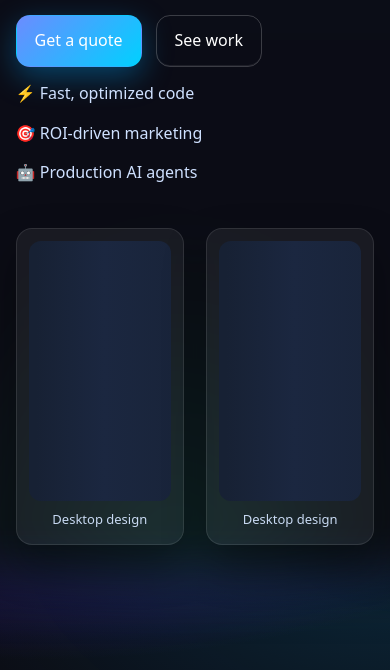
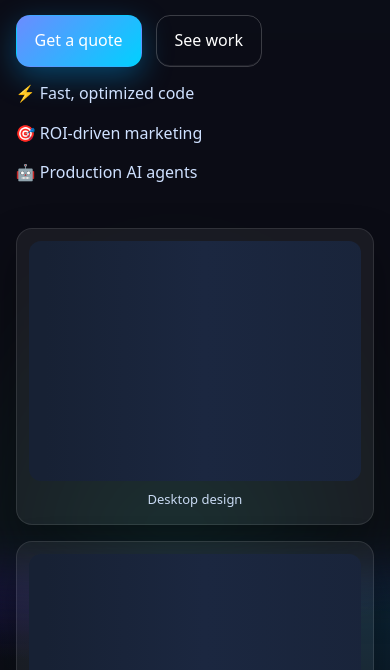
Before and after one commit to borodajevj-alt/taverna, a plain HTML site: page index.html in a window 390 px wide. Shown: the part 430-1100 px from the top of the page. Drawn offline with Linux system fonts and the light colour scheme.

Commit message:
Update styles.css

```diff
--- a/styles.css
+++ b/styles.css
@@ -493,3 +493,14 @@ body {
 @media (prefers-reduced-motion: reduce){
   .to-top{ transition: none; }
 }
+
+/* Hero device-previews: на телефонах в одну колонку */
+@media (max-width: 720px){
+  .device-previews{
+    grid-template-columns: 1fr; /* вместо 1fr 1fr */
+    gap: 16px;                  /* чуть плотнее */
+  }
+  .device.desktop .screen{
+    height: 240px;              /* можно 220–260; подогнал под мобильную ширину */
+  }
+}
```
